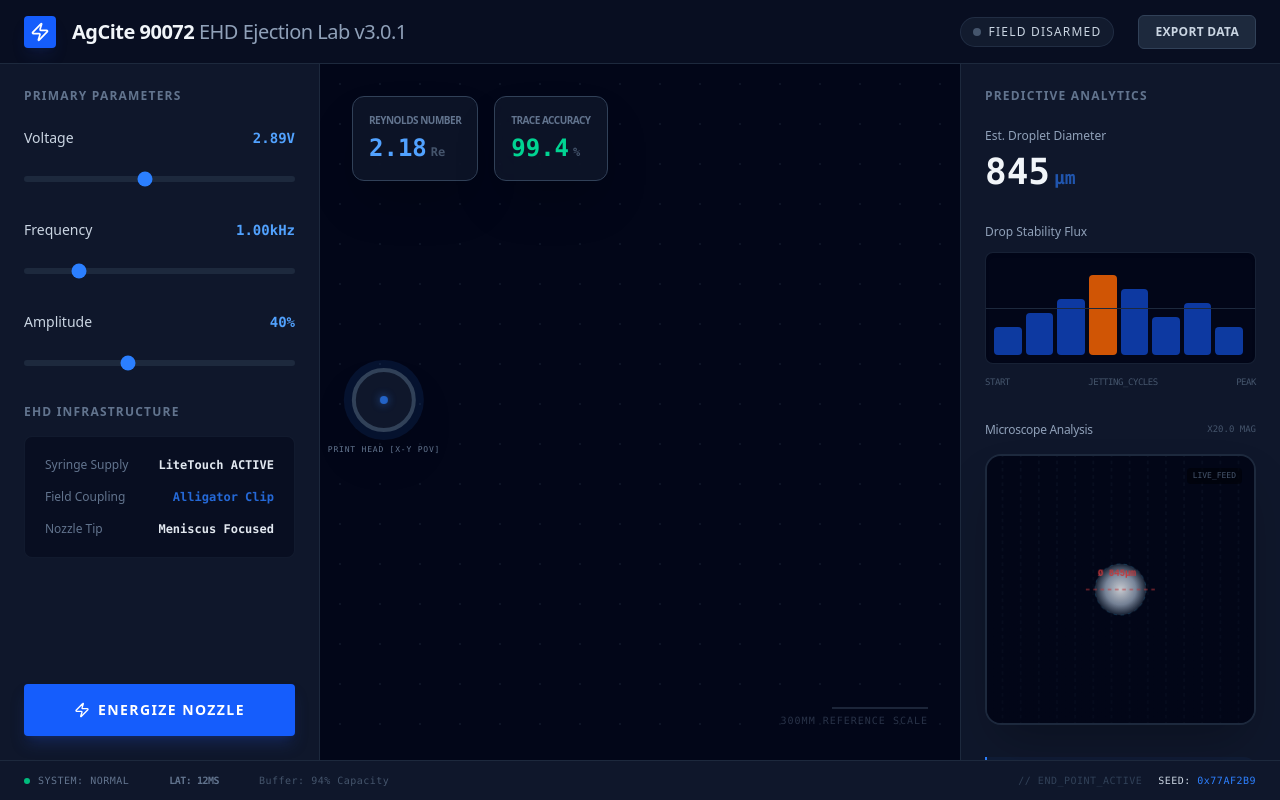
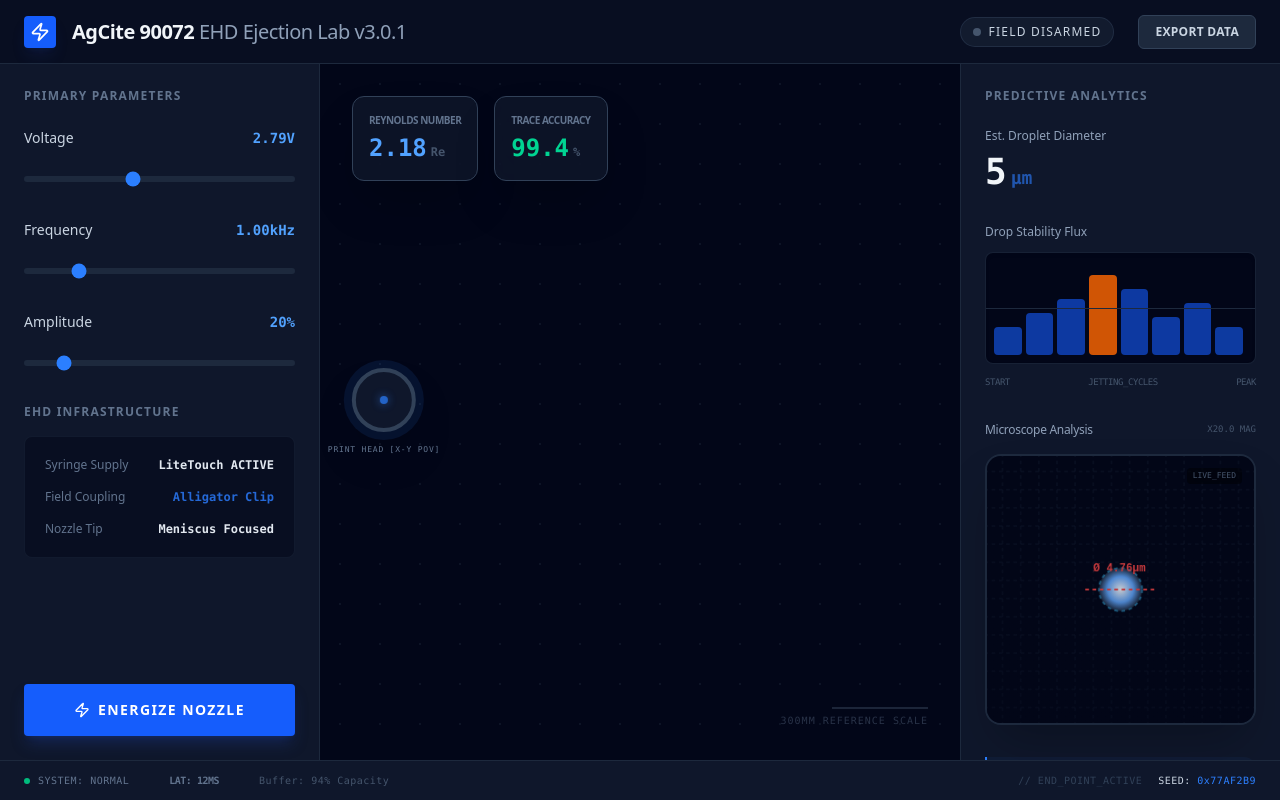
Before and after one commit to sergio-garcia7743/inksimulator, a React (Vite) app: page / in a window 1280 px wide. Built offline with nearby package versions, Linux system fonts and the light colour scheme.

Commit message:
Refactor droplet size prediction logic and parameters

```diff
--- a/src/App.tsx
+++ b/src/App.tsx
@@ -47,47 +47,42 @@ const EXPERIMENTAL_DATA = [
 function predictDropletSize(params: SimulationParams): number {
   const { voltage, frequency, amplitude } = params;
 
-  // EHD Empirical Model Logic:
-  // 1. Electric Field Strength (E) is driven by Voltage (V) and Waveform Amplitude (A).
-  //    Higher E deforms the meniscus more aggressively, increasing volume.
-  const electricFieldStrength = (voltage * 0.7) + (amplitude / 100 * 0.3);
-  const vScale = (electricFieldStrength - 2.0) * 2400;
+  // EHD Model calibrated for micro-scale dot separation:
+  // Baseline diameter target: ~5 microns (5000nm)
+  // Voltage (V) and Amplitude (A) determine the E-field strength.
 
-  // 2. Frequency (f) Regulation:
-  //    At high f, the meniscus recovery time (refill from LiteTouch syringe)
-  //    becomes the bottleneck. If f is too high, the meniscus cannot reform
-  //    fully, leading to volume divergence or ejection failure.
-  const meniscusRecoveryThreshold = 2800; // Hz
-  let recoveryDissipation = 0;
-  if (frequency > meniscusRecoveryThreshold) {
-    recoveryDissipation = Math.pow((frequency - meniscusRecoveryThreshold) / 100, 1.8);
+  const fieldFactor = (voltage / 2.79) * (1 + (amplitude / 150));
+  const intrinsicSize = 4.2 * fieldFactor; // Base diameter in microns
+
+  // Frequency Refill Roll-off
+  const fThreshold = 2500;
+  let freqDamping = 0;
+  if (frequency > fThreshold) {
+    freqDamping = (frequency - fThreshold) * 0.0005;
   }
 
-  // 3. Spacing Interaction:
-  //    Frequency determines pulsing rate against the 20mm/s supply.
-  const spacingEffect = Math.log2(frequency) * 40;
+  let predicted = intrinsicSize - freqDamping;
 
-  const baseSize = 900; // Minimum EHD threshold
-  let predicted = baseSize + vScale - recoveryDissipation - spacingEffect;
-
-  return Math.min(Math.max(predicted, 400), 4500);
+  // Clamp to realistic micro-EHD results (typically 2um to 15um for AgCite)
+  return Math.min(Math.max(predicted, 2.0), 18.0);
 }
 
 // --- Components ---
 
 export default function App() {
   const [params, setParams] = useState<SimulationParams>({
-    voltage: 2.89,
+    voltage: 2.79,
     frequency: 1000,
-    amplitude: 40,
+    amplitude: 20,
     speed: 20
   });
 
   const [isPlaying, setIsPlaying] = useState(false);
+  const [isMoving, setIsMoving] = useState(false); // New: Tracks when Thorlabs motion starts
   const [particles, setParticles] = useState<Particle[]>([]);
-  const [lineLength, setLineLength] = useState(0); // For substrate line visualization
   const microscopeCanvasRef = useRef<HTMLCanvasElement>(null);
   const lastEmitTime = useRef<number>(0);
+  const startTime = useRef<number>(0);
   const requestRef = useRef<number | null>(null);
 
   const predictedSize = useMemo(() => predictDropletSize(params), [params]);
@@ -95,6 +90,7 @@ export default function App() {
   // Simulation Loop
   useEffect(() => {
     let lastFrameTime = performance.now();
+
     const update = (now: number) => {
       if (!isPlaying) {
         lastFrameTime = now;
@@ -104,27 +100,35 @@ export default function App() {
       const deltaTime = now - lastFrameTime;
       lastFrameTime = now;
 
-      // 1. Move existing particles based on fixed speed (20 mm/s)
-      // Map 20 mm/s to a visual horizontal speed: say 10% of width per second
-      const visualSpeed = 35; // % per second - faster for better spacing visualization
-      const moveAmount = (visualSpeed * deltaTime) / 1000;
+      // Sequential Logic:
+      // 0-850ms: Energized & Stationary (Pooling)
+      // >850ms: Thorlabs Motion Starts (Linear Sweep)
+      const elapsed = now - startTime.current;
+      const motionActive = elapsed > 850;
+      if (motionActive !== isMoving) setIsMoving(motionActive);
 
-      const emitInterval = 1000 / params.frequency;
+      // 1. Move existing particles
+      // Visual Scaling for kHz frequencies (Visual Time Dilation)
+      const VISUAL_TIME_SCALE = 0.04;
+      const visualSpeed = 45;
+      const moveAmount = motionActive ? (visualSpeed * deltaTime * VISUAL_TIME_SCALE) : 0;
+
+      const emitInterval = 1000 / (params.frequency * VISUAL_TIME_SCALE);
       const timeSinceLastEmit = now - lastEmitTime.current;
 
       setParticles(prev => {
-        let updated = prev.map(p => ({ ...p, x: p.x + moveAmount })).filter(p => p.x < 105);
+        let updated = prev.map(p => ({ ...p, x: p.x + moveAmount })).filter(p => p.x < 115);
 
-        // 2. Emission logic
         if (timeSinceLastEmit >= emitInterval) {
-          // Acoustic jitter at high frequencies (> 3kHz)
-          const jitter = params.frequency > 3000 ? (Math.random() - 0.5) * (params.frequency / 2000) : 0;
+          // Instability increases with both Voltage and Freq
+          const instability = (params.frequency / 3500) * (params.voltage / 2.5);
+          const jitter = params.frequency > 2200 ? (Math.random() - 0.5) * instability * 3 : 0;
 
           updated.push({
             id: Math.random(),
             x: 10,
             y: 50 + jitter,
-            size: predictedSize / 80,
+            size: predictedSize * 2.2,
             opacity: 1
           });
           lastEmitTime.current = now;
@@ -136,6 +140,7 @@ export default function App() {
     };
 
     if (isPlaying) {
+      startTime.current = performance.now();
       lastEmitTime.current = performance.now();
       requestRef.current = requestAnimationFrame(update);
     }
@@ -148,9 +153,10 @@ export default function App() {
   // Reset function
   const handleReset = () => {
     setIsPlaying(false);
+    setIsMoving(false);
     setParticles([]);
-    setLineLength(0);
     lastEmitTime.current = 0;
+    startTime.current = 0;
   };
 
   // Render Microscope View
@@ -162,38 +168,42 @@ export default function App() {
     ctx.fillStyle = '#020617';
     ctx.fillRect(0, 0, 300, 300);
 
+    // Grid
     ctx.strokeStyle = '#0f172a';
+    ctx.lineWidth = 1;
     for(let i = 0; i < 300; i += 20) {
       ctx.beginPath(); ctx.moveTo(i, 0); ctx.lineTo(i, 300); ctx.stroke();
+      ctx.beginPath(); ctx.moveTo(0, i); ctx.lineTo(300, i); ctx.stroke();
     }
 
+    // Centered visualization of a single drop
     const centerX = 150;
     const centerY = 150;
-    const radius = predictedSize / 30;
+    const radius = predictedSize * 5; // Zoomed in purely for visual diameter check
 
     const gradient = ctx.createRadialGradient(centerX, centerY, 0, centerX, centerY, radius);
     gradient.addColorStop(0, '#f8fafc');
-    gradient.addColorStop(0.6, '#94a3b8');
+    gradient.addColorStop(0.6, '#60a5fa');
     gradient.addColorStop(1, '#1e293b');
 
     ctx.beginPath();
     ctx.arc(centerX, centerY, radius, 0, Math.PI * 2);
     ctx.fillStyle = gradient;
     ctx.fill();
-    ctx.strokeStyle = '#38bdf844';
-    ctx.lineWidth = 1;
+    ctx.strokeStyle = '#38bdf888';
+    ctx.lineWidth = 2;
     ctx.stroke();
 
     ctx.strokeStyle = '#ef4444';
     ctx.setLineDash([4, 4]);
     ctx.beginPath();
-    ctx.moveTo(centerX - radius - 10, centerY);
-    ctx.lineTo(centerX + radius + 10, centerY);
+    ctx.moveTo(centerX - radius - 15, centerY);
+    ctx.lineTo(centerX + radius + 15, centerY);
     ctx.stroke();
 
     ctx.fillStyle = '#ef4444';
-    ctx.font = 'bold 10px ui-monospace, monospace';
-    ctx.fillText(`Ø ${predictedSize.toFixed(0)}µm`, centerX - 25, centerY - 15);
+    ctx.font = 'bold 12px ui-monospace, monospace';
+    ctx.fillText(`Ø ${predictedSize.toFixed(2)}µm`, centerX - 30, centerY - 20);
   }, [predictedSize]);
 
   return (
```
